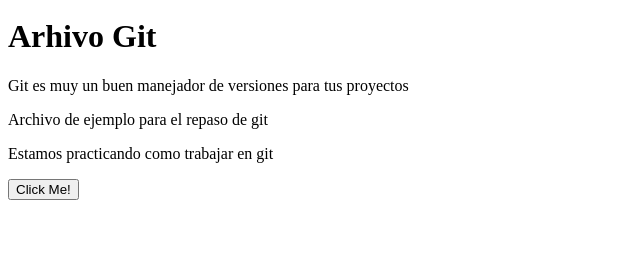
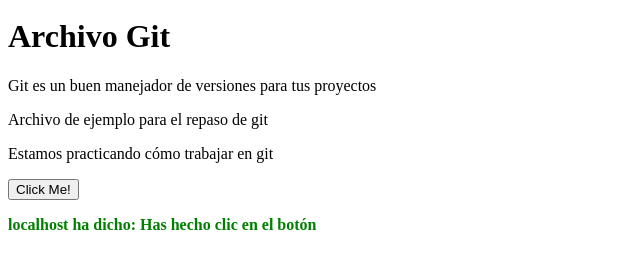
Before and after one commit to juanrs25/Hello-git-, a plain HTML site: page index.html in a window 1280 px wide. Both pictures are taken after a click on the button "Click Me!". Shown: the part 101-370 px from the top of the page, without its empty margins (0-640 px from the left). Drawn offline with Linux system fonts and the light colour scheme.

Commit message:
puse un boton con una alerta

```diff
--- a/index.html
+++ b/index.html
@@ -3,22 +3,32 @@
 <head>
     <meta charset="UTF-8">
     <meta name="viewport" content="width=device-width, initial-scale=1.0">
-    <title>Hello World! </title>
+    <title>Hello World!</title>
+
+     <!--nueva funcion-->
+    <script>
+        function mostrarMensaje() {
+            alert("localhost ha dicho: Has hecho clic en el botón");
+            document.getElementById("mensaje").textContent = "localhost ha dicho: Has hecho clic en el botón";
+        }
+    </script>
 </head>
 <body>
     <h1>Hello world</h1>
     <!--Esta es una nueva modificacion-->
-    <div> <img src="descarga (18).jpg" alt="carro lambo"
-        style="width: 100%;max-width:960px">
+    <div>
+        <img src="descarga (18).jpg" alt="carro lambo"
+             style="width: 100%; max-width:960px">
     </div>
 
-    <h1>Arhivo Git</h1>
-     <p>Git es muy un buen manejador de versiones para tus proyectos</p>
+    <h1>Archivo Git</h1>
+    <p>Git es un buen manejador de versiones para tus proyectos</p>
+    <p>Archivo de ejemplo para el repaso de git</p>
+    <p>Estamos practicando cómo trabajar en git</p>
 
-    <p>Archivo de ejemplo para el repaso de git</p>
-    <!-- Aqui añadimos un  parrafo adicional y agregamos un boton a la estructura del index paso 6-->
-    <p>Estamos practicando como trabajar en git</p>
-    <button type="button">Click Me!</button>
+    <!-- Botón con función -->
+    <button type="button" onclick="mostrarMensaje()">Click Me!</button>
+    <p id="mensaje" style="color: green; font-weight: bold;"></p>
 
 </body>
 </html>
```
